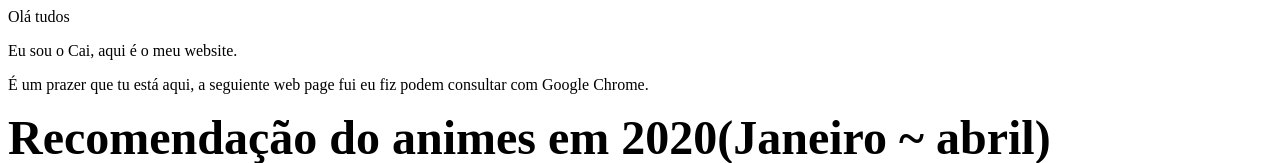
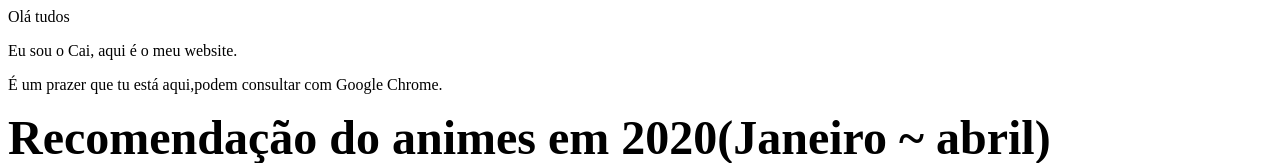
Before and after one commit to Wei1Jie2Cai/Wei1Jie2Cai.github.io, a plain HTML site: page index.html in a window 1280 px wide. Shown: the top 163 px of the page. Drawn offline with Linux system fonts and the light colour scheme; grey boxes are pictures that could not be loaded.

Commit message:
Update index.html

```diff
--- a/index.html
+++ b/index.html
@@ -1,6 +1,6 @@
 <p>Olá tudos </p>
 <p>Eu sou o Cai, aqui é o meu website.</p>
-<p>É um prazer que tu está aqui, a seguiente web page fui eu fiz podem consultar com Google Chrome.</p>
+<p>É um prazer que tu está aqui,podem consultar com Google Chrome.</p>
 
 
 <body>
```
